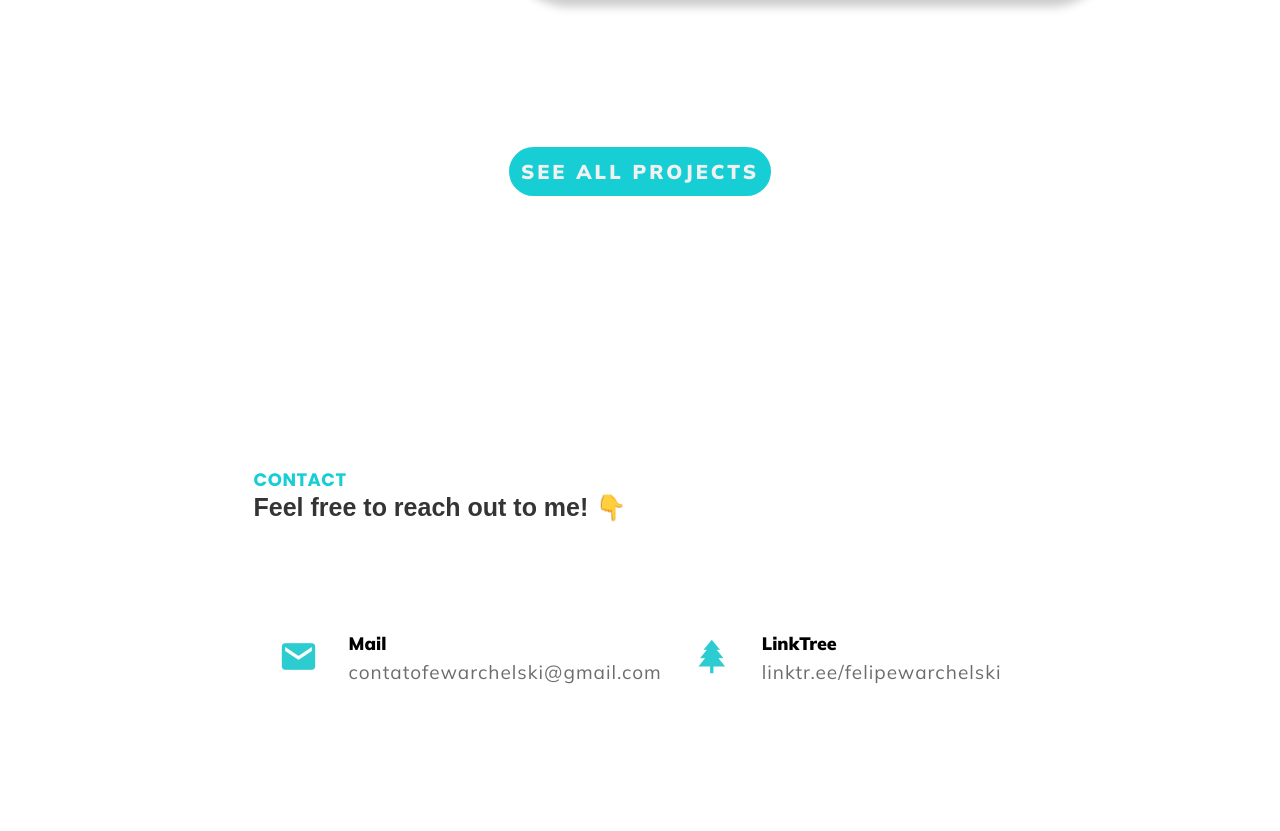
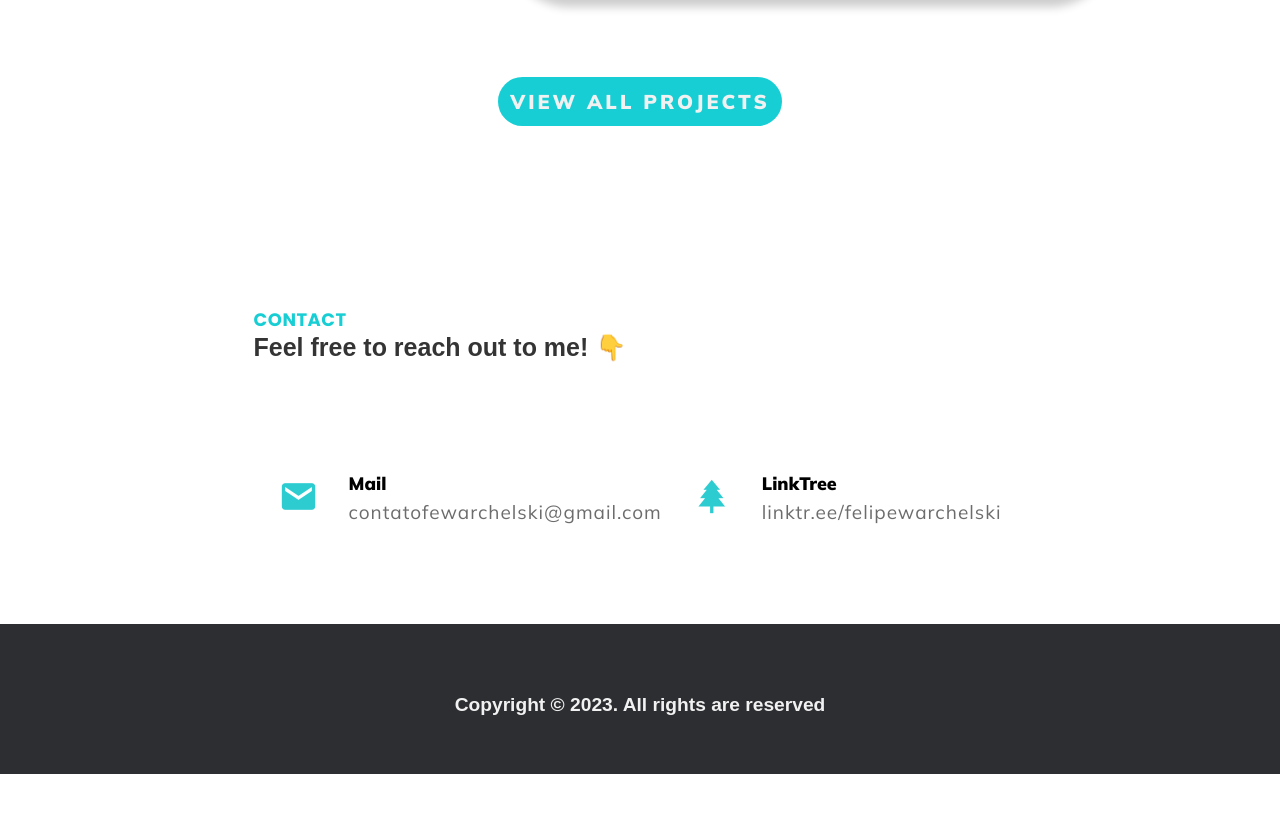
Before and after one commit to felipewarchelski/MyOldPortfolio, a plain HTML site: page index.html in a window 1280 px wide. Shown: the part 2588-3419 px from the top of the page. After the commit the page ends 3362 px from the top, so only its background shows below. Drawn offline with nearby package versions, Linux system fonts and the light colour scheme.

Commit message:
Fixed some empty spaces

```diff
--- a/index.html
+++ b/index.html
@@ -175,7 +175,7 @@
 
         <div class="project-others">
 
-            <a href="https://github.com/felipewarchelski?tab=repositories" target="_blank">See all projects</a>
+            <a href="https://github.com/felipewarchelski?tab=repositories" target="_blank">View all projects</a>
 
         </div>
 
--- a/style.css
+++ b/style.css
@@ -531,7 +531,7 @@ html {
   align-items: center;
   display: inline-flex;
   gap: 60px;
-  padding-bottom: 150px;
+  padding-bottom: 80px;
 }
 
 .project2 img {
@@ -619,8 +619,8 @@ html {
 .contact-main {
   display: flex;
   flex-direction: column;
-  margin-top: 150px;
-  padding-top: 120px;
+  margin-top: 0px;
+  padding-top: 180px;
   justify-content: center;
   align-items: center;
 }
@@ -705,7 +705,7 @@ html {
 }
 
 .copyright-main {
-  margin-top: 150px;
+  margin-top: 100px;
   width: 100%;
   height: 150px;
   background: #2d2e32;
```
